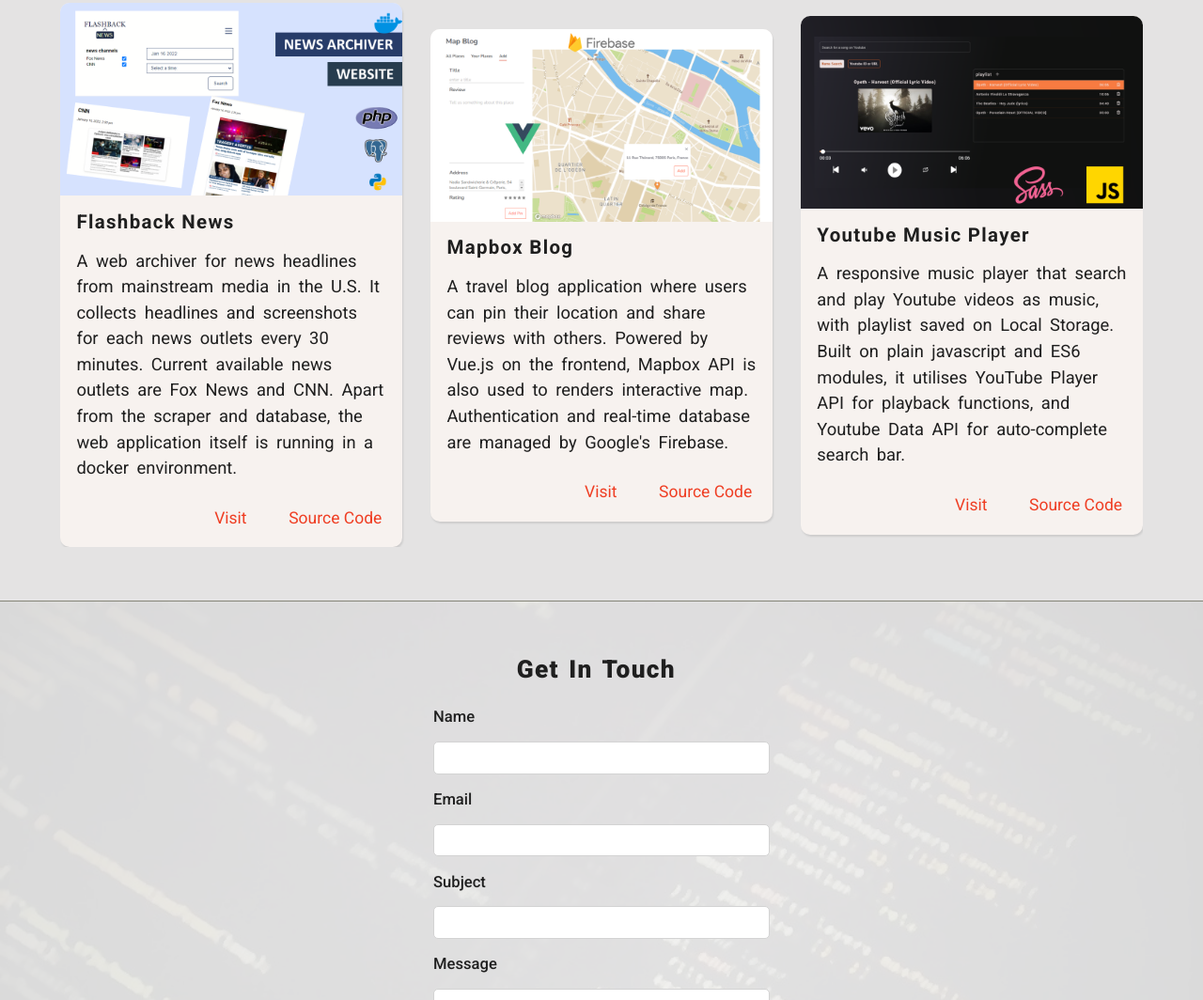
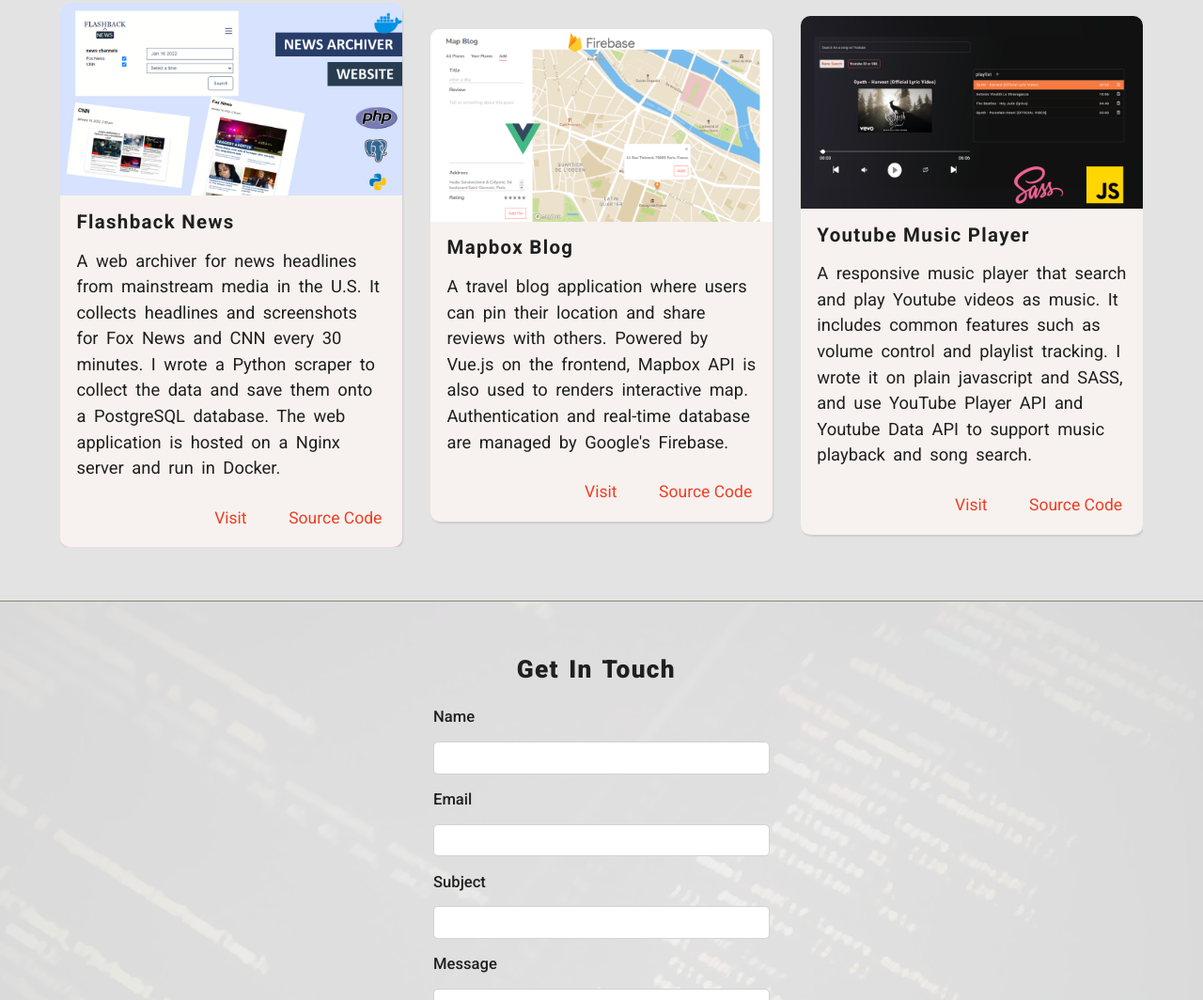
Before and after one commit to simoncse/simoncse.github.io, a plain HTML site: page index.html in a window 1280 px wide. Shown: the part 1245-2309 px from the top of the page at 94% size. Drawn offline with Linux system fonts and the light colour scheme.

Commit message:
Update index.html

```diff
--- a/index.html
+++ b/index.html
@@ -88,9 +88,8 @@
                     </div>
                     <h3>Flashback News</h3>
                     <p>A web archiver for news headlines from mainstream media in the U.S. It collects headlines and
-                        screenshots for each news outlets every 30 minutes. Current available news outlets are Fox News
-                        and CNN. Apart from the scraper and database, the web application itself is running in a docker
-                        environment.</p>
+                        screenshots for Fox News and CNN every 30 minutes. I wrote a Python scraper to collect the data and save them onto a PostgreSQL database. The web application is hosted on a Nginx server and run in Docker.
+                    </p>
                     <div class="project__action">
                         <a href="https://flashbacknews.tk/" target="_blank">Visit</a>
                         <a href="https://github.com/simoncse/news-archiver" target="_blank">Source Code</a>
@@ -116,10 +115,8 @@
                         <img src="/assets/projects/mp_thumb.webp" alt="music player image">
                     </div>
                     <h3>Youtube Music Player</h3>
-                    <p>A responsive music player that search and play Youtube videos as music, with playlist saved on
-                        Local Storage.
-                        Built on plain javascript and ES6 modules, it utilises YouTube Player API for playback
-                        functions, and Youtube Data API for auto-complete search bar.
+                    <p>A responsive music player that search and play Youtube videos as music. It includes common features such as volume control and playlist tracking.
+                        I wrote it on plain javascript and SASS, and use YouTube Player API and Youtube Data API to support music playback and song search.
                     </p>
                     <div class="project__action">
                         <a href="https://sad-hamilton-dd401c.netlify.app" target="_blank">Visit</a>
```
